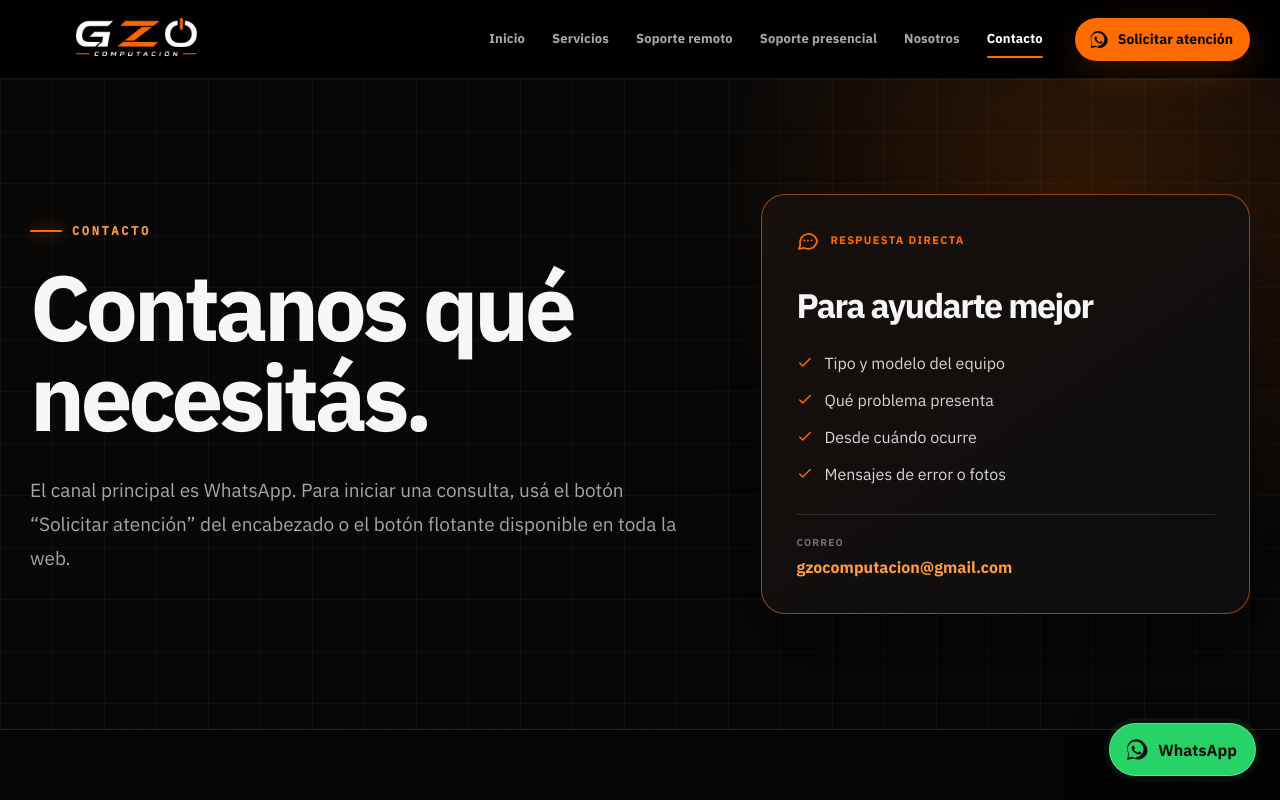
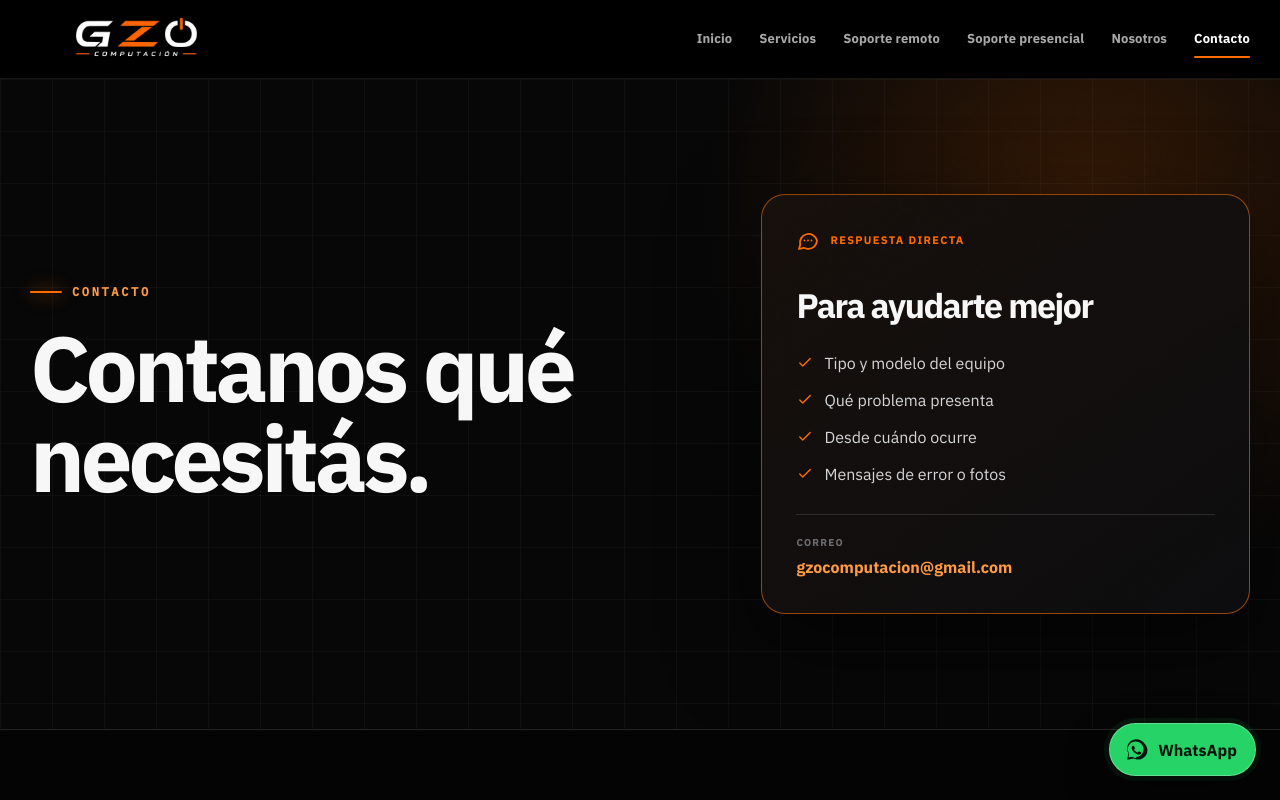
Before and after one commit to gonzaloncontreras/gzocomputacion, a Next.js app: page /contacto in a window 1280 px wide. Shown: the top 800 px of the page. Built offline with nearby package versions, Linux system fonts and the light colour scheme.

Commit message:
Simplificar acceso y contacto

```diff
--- a/app/contacto/page.tsx
+++ b/app/contacto/page.tsx
@@ -12,10 +12,6 @@ export default function ContactoPage() {
           <ScrollReveal>
             <div className="eyebrow"><span /> Contacto</div>
             <h1>Contanos qué necesitás.</h1>
-            <p>
-              El canal principal es WhatsApp. Para iniciar una consulta, usá el botón
-              “Solicitar atención” del encabezado o el botón flotante disponible en toda la web.
-            </p>
           </ScrollReveal>
 
           <ScrollReveal className="contact-card" delay={100}>
--- a/components/site-header.tsx
+++ b/components/site-header.tsx
@@ -42,11 +42,6 @@ export function SiteHeader() {
           ))}
         </nav>
 
-        <a className="header-cta" href={generalWhatsappLink} target="_blank" rel="noreferrer">
-          <WhatsappIcon aria-hidden="true" />
-          <span>Solicitar atención</span>
-        </a>
-
         <button
           className="menu-toggle"
           type="button"
```
